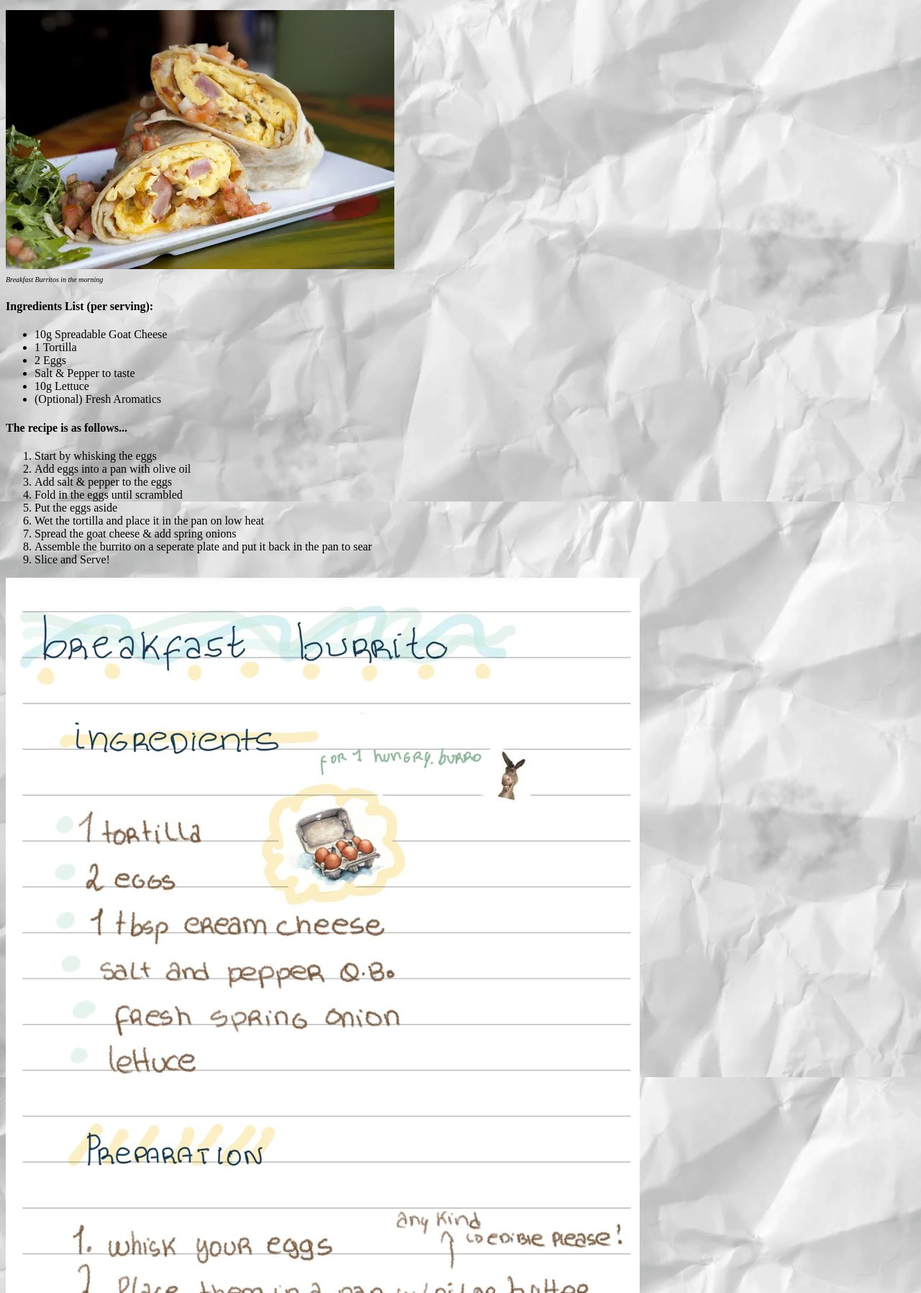
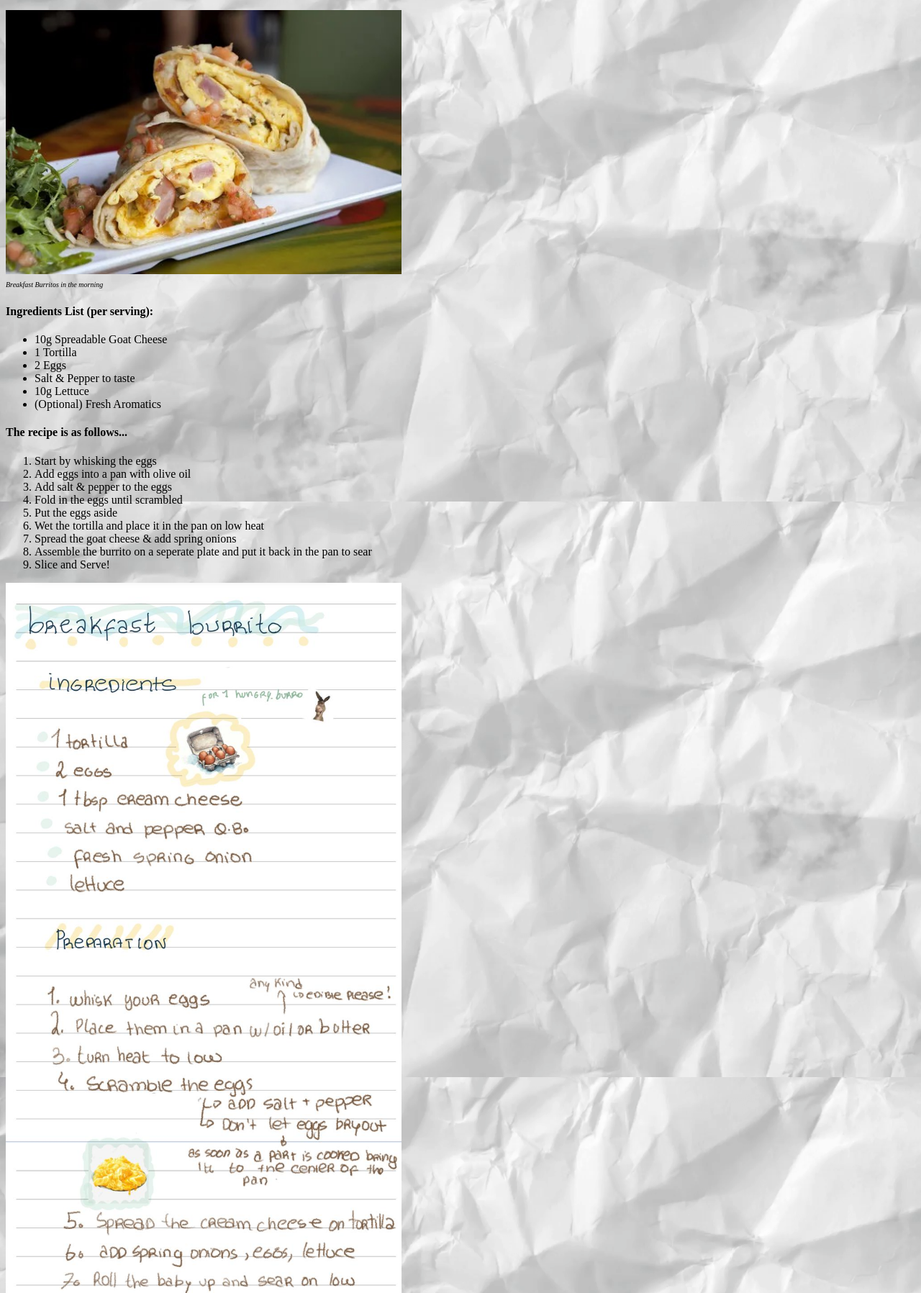
Before and after one commit to rchar96/odin-recipes, a plain HTML site: page recipes/breakfastburritos.html in a window 1280 px wide. Shown: the part 103-1900 px from the top of the page at 72% size. Drawn offline with Linux system fonts and the light colour scheme.

Commit message:
imagewidthfix

```diff
--- a/recipes/breakfastburritos.html
+++ b/recipes/breakfastburritos.html
@@ -28,7 +28,7 @@
     <h1>Breakfast Burritos</h1>
     <em class="style1">Having these first thing in the morning is the most perfectly balanced way to start the day.</em>
     <p></p>
-    <img src="../images/breakfastburritos.jpeg" alt="image of breakfast burritos">
+    <img src="../images/breakfastburritos.jpeg" style="max-width: 550px;" alt="image of breakfast burritos">
     <br>
     <i class="style2">Breakfast Burritos in the morning</i>
     <p></p>
@@ -53,7 +53,7 @@
         <li>Assemble the burrito on a seperate plate and put it back in the pan to sear</li>
         <li>Slice and Serve!</li>
     </ol>
-    <img src="../images/breakfastburritorecipe.jpeg" alt="handwritten recipe for breakfast burritos" width="500">
+    <img src="../images/breakfastburritorecipe.jpeg" style="max-width: 550px;" alt="handwritten recipe for breakfast burritos" width="500">
     <p></p>
 
     <button class="home-button">
```
Also changed, not shown: recipes/handmadeudon.html (+1 -1 lines), recipes/oyakodon.html (+3 -1 lines).
